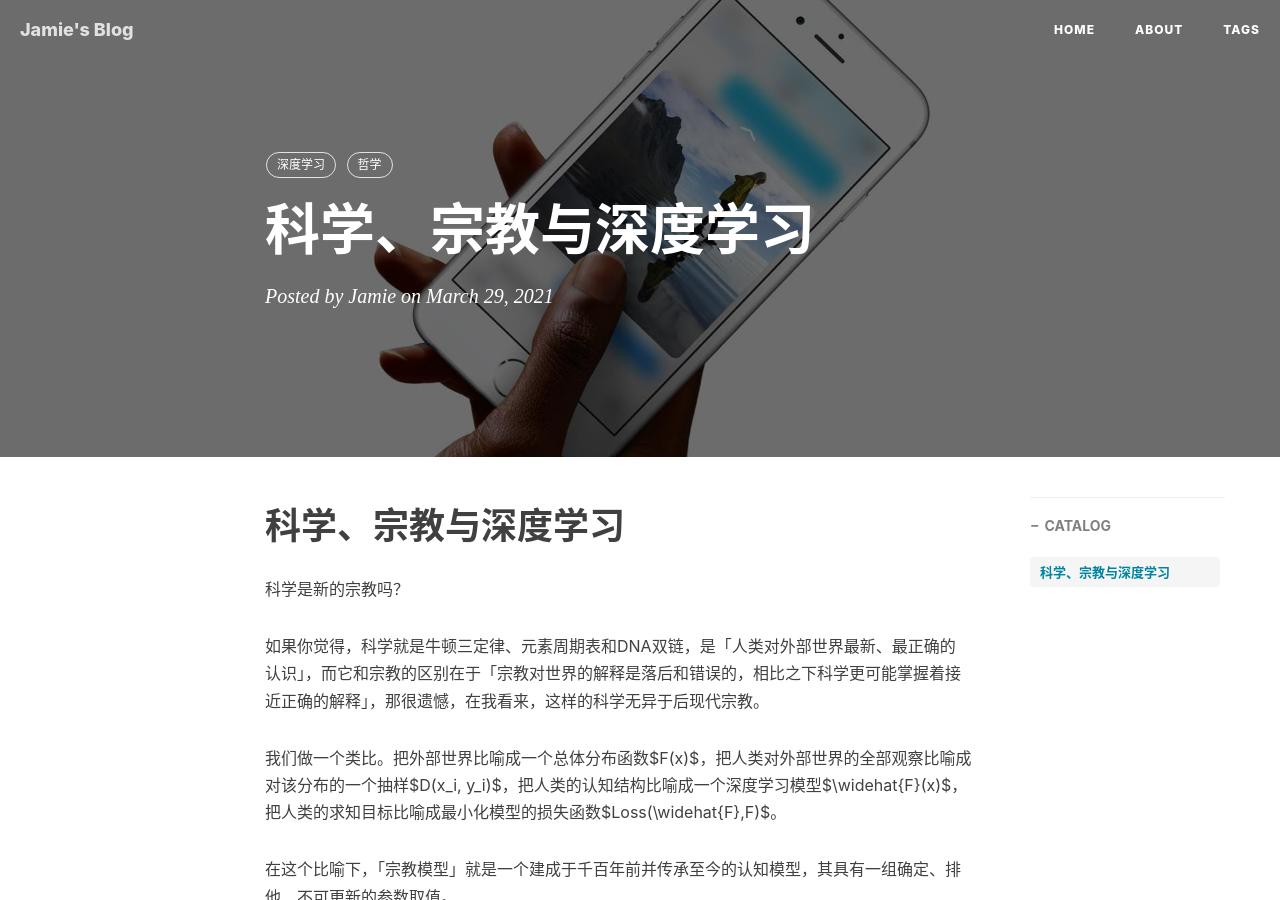
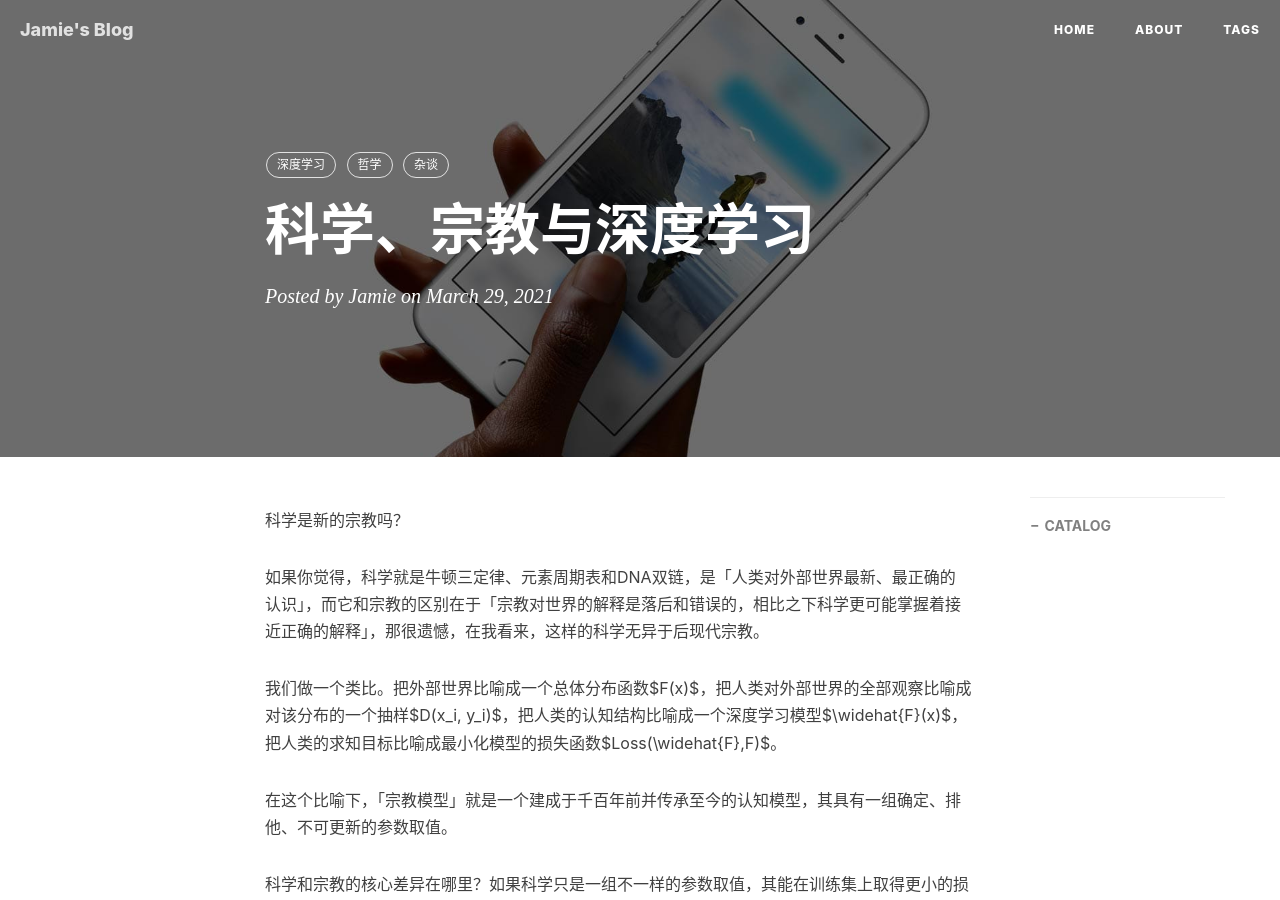
Before and after one commit to jamie-cao/jamie-cao.github.io, a Jekyll site: the page built from _posts/2021-03-29-科学、宗教与机器学习.md, in a window 1280 px wide and 900 px high. Built offline with Jekyll 4.4.1, drawn with Linux system fonts in a browser that asks for light colours; nearby versions of some CDN libraries; comment, search, counter and statistics services are not loaded.

Commit message:
Change posts

```diff
--- a/_posts/2021-03-29-科学、宗教与机器学习.md
+++ b/_posts/2021-03-29-科学、宗教与机器学习.md
@@ -8,9 +8,8 @@ catalog: true
 tags:
     - 深度学习
     - 哲学
+    - 杂谈
 ---
-
-# 科学、宗教与深度学习
 
 科学是新的宗教吗？
 
```
Also changed, not shown: _posts/2021-03-27-My-First-Post.md (+1 -1 lines).
